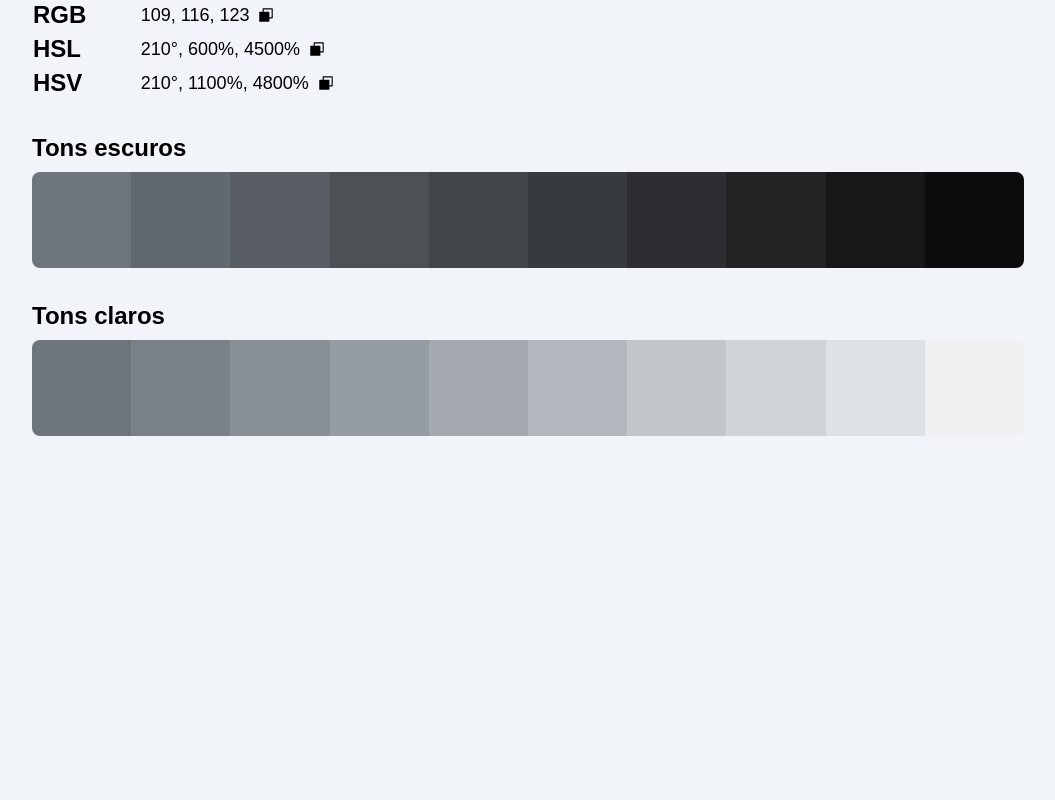
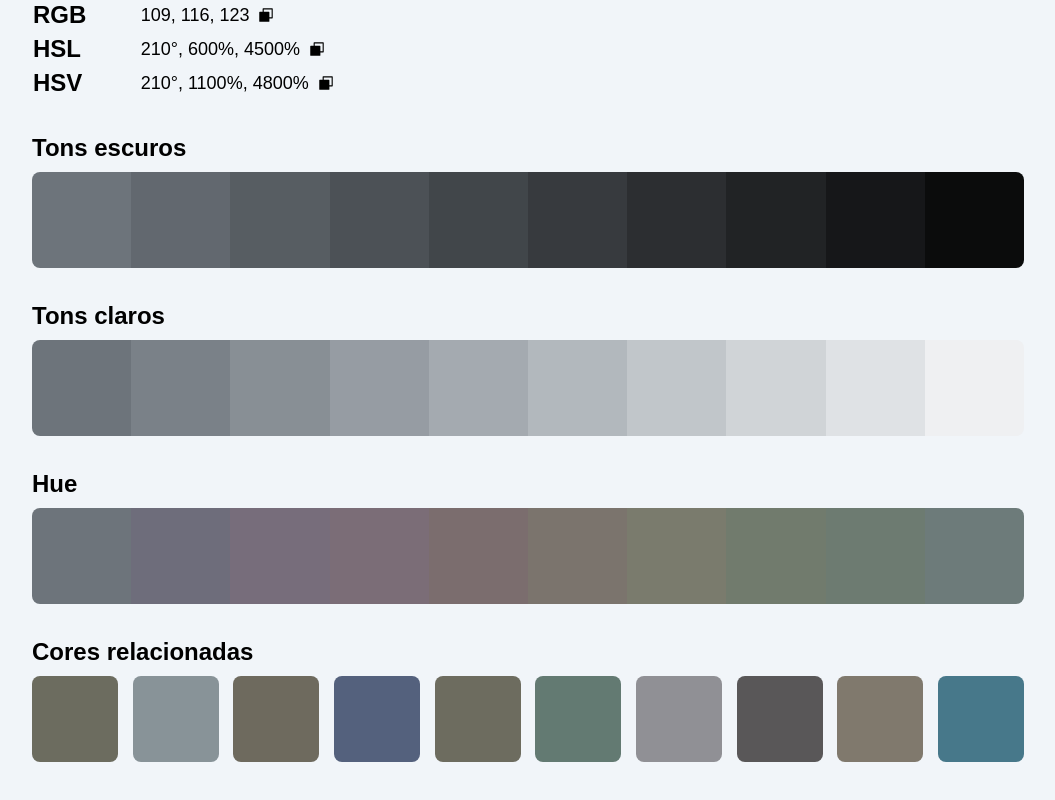
Before and after one commit to gukodev/pyro, a Next.js app: page / in a window 1280 px wide. Shown: the part 614-1414 px from the top of the page, without its empty margins (112-1167 px from the left). Before the commit the page ends 1242 px from the top, so only its background shows below. Built offline with nearby package versions, Linux system fonts and the light colour scheme; a web font is replaced by a local one.

Commit message:
Add more components

```diff
--- a/src/app/page.tsx
+++ b/src/app/page.tsx
@@ -1,4 +1,5 @@
 import Button from '@/components/Button'
+import ColorList from '@/components/ColorList'
 import ColorCard from '@/components/FeaturedColor/ColorCard'
 import FeaturedColorInfo from '@/components/FeaturedColor/FeaturedColorInfo'
 import Pallete from '@/components/Pallete'
@@ -39,6 +40,14 @@ export default async function Home() {
                         <h1 className='text-2xl font-bold'>Tons claros</h1>
                         <Pallete colors={data.tints} linkColors />
                     </div>
+                    <div className='flex flex-col gap-2'>
+                        <h1 className='text-2xl font-bold'>Hue</h1>
+                        <Pallete colors={data.hues} linkColors />
+                    </div>
+                    <div className='flex flex-col gap-2'>
+                        <h1 className='text-2xl font-bold'>Cores relacionadas</h1>
+                        <ColorList colors={data.related} />
+                    </div>
                 </div>
             </div>
         </main>
```
